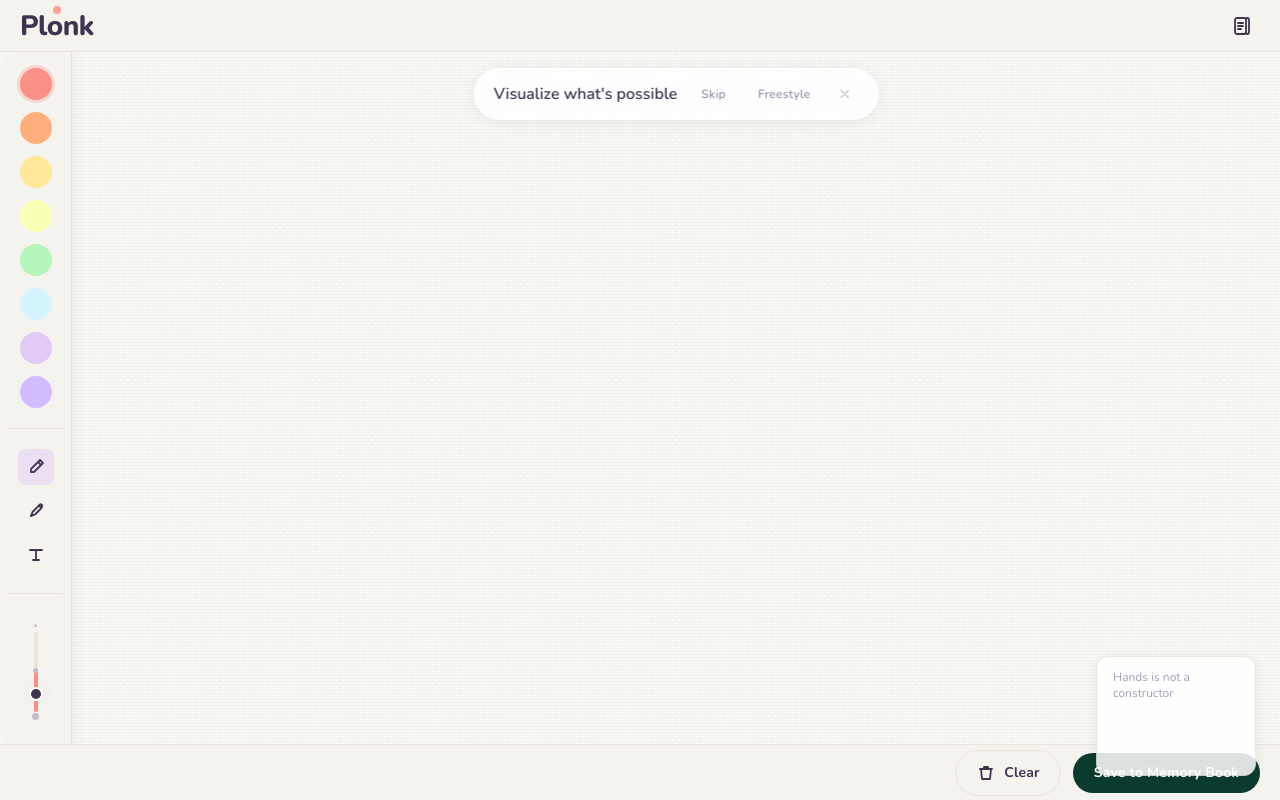
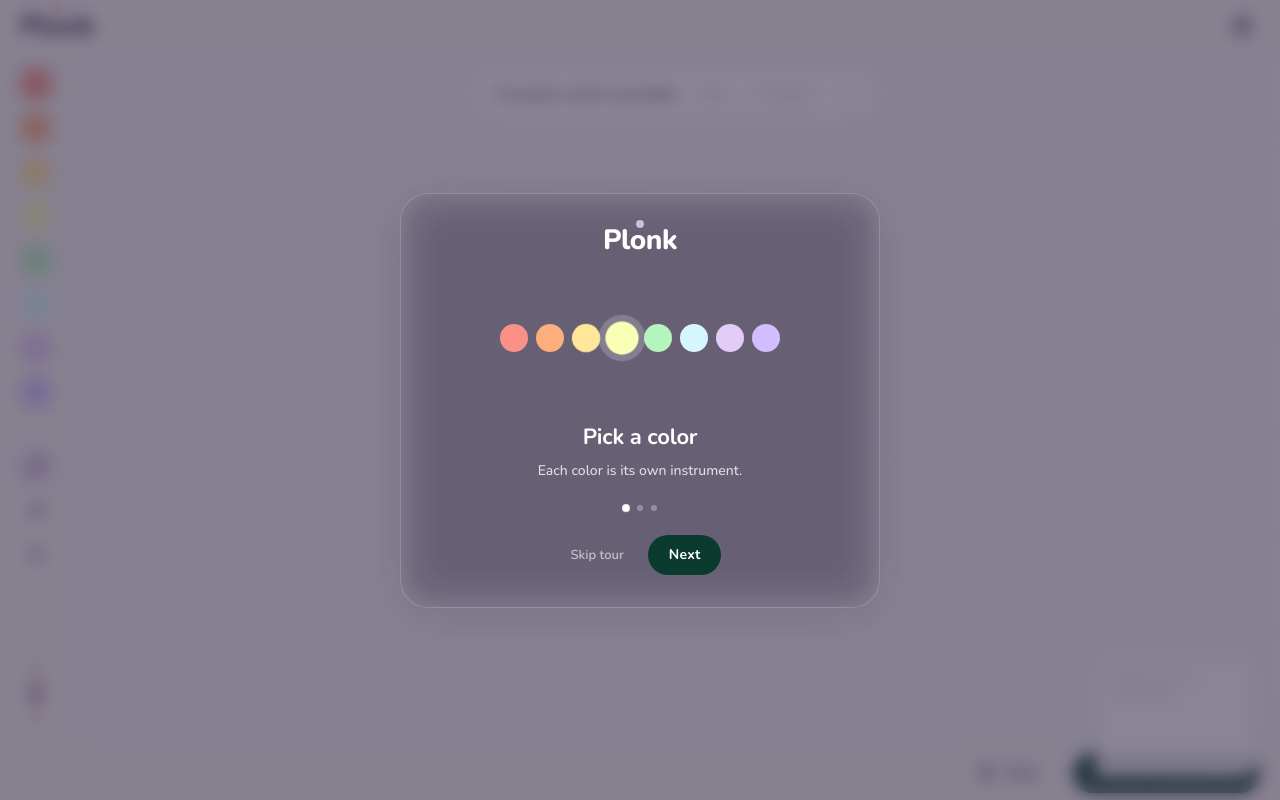
Before and after one commit to dpmavin/Plonk, a React (Vite) app: page / in a window 1280 px wide. Built offline with nearby package versions, Linux system fonts and the light colour scheme.

Commit message:
Step 17: OnboardingOverlay — 3-step intro shown on first visit, localStorage flag

```diff
--- a/src/App.jsx
+++ b/src/App.jsx
@@ -2,10 +2,20 @@
 import CanvasView from './views/CanvasView';
 import MemoryBookView from './views/MemoryBookView';
 import PlaybackView from './views/PlaybackView';
+import OnboardingOverlay from './components/OnboardingOverlay';
 
 export default function App() {
   const [view, setView] = useState('canvas'); // 'canvas' | 'memoryBook' | 'playback'
   const [selectedArtwork, setSelectedArtwork] = useState(null);
+  const [isOnboarded, setIsOnboarded] = useState(
+    () => {
+      try {
+        return localStorage.getItem('plonk_onboarded') === 'true';
+      } catch {
+        return true;
+      }
+    }
+  );
 
   const goCanvas = () => {
     setSelectedArtwork(null);
@@ -17,23 +27,31 @@
     setView('playback');
   };
 
+  let body;
   if (view === 'memoryBook') {
-    return (
+    body = (
       <MemoryBookView
         onBack={goCanvas}
         onOpenArtwork={goPlayback}
       />
     );
-  }
-
-  if (view === 'playback' && selectedArtwork) {
-    return (
+  } else if (view === 'playback' && selectedArtwork) {
+    body = (
       <PlaybackView
         artwork={selectedArtwork}
         onClose={() => setView('memoryBook')}
       />
     );
+  } else {
+    body = <CanvasView onOpenMemoryBook={goMemoryBook} />;
   }
 
-  return <CanvasView onOpenMemoryBook={goMemoryBook} />;
+  return (
+    <>
+      {body}
+      {!isOnboarded && (
+        <OnboardingOverlay onComplete={() => setIsOnboarded(true)} />
+      )}
+    </>
+  );
 }
--- /dev/null
+++ b/src/components/OnboardingOverlay.css
@@ -0,0 +1,158 @@
+.onboarding {
+  position: fixed;
+  inset: 0;
+  background: rgba(61, 52, 80, 0.6);
+  backdrop-filter: blur(8px);
+  -webkit-backdrop-filter: blur(8px);
+  z-index: var(--z-onboarding);
+  display: flex;
+  align-items: center;
+  justify-content: center;
+  padding: var(--space-5);
+  animation: fadeSlideUp var(--duration-slow) var(--ease-soft);
+}
+
+.onboarding.is-leaving {
+  animation: fadeSlideOutDown var(--duration-slow) var(--ease-soft) forwards;
+}
+
+@keyframes fadeSlideOutDown {
+  from { opacity: 1; transform: translateY(0); }
+  to   { opacity: 0; transform: translateY(12px); }
+}
+
+.onboarding__card {
+  width: 480px;
+  max-width: 100%;
+  background: rgba(255, 255, 255, 0.08);
+  border: 1px solid rgba(255, 255, 255, 0.18);
+  border-radius: var(--radius-xl);
+  padding: var(--space-8);
+  text-align: center;
+  color: var(--color-white);
+  box-shadow: var(--shadow-dialog);
+  backdrop-filter: blur(20px);
+  -webkit-backdrop-filter: blur(20px);
+}
+
+.onboarding__logo {
+  display: flex;
+  justify-content: center;
+  margin-bottom: var(--space-5);
+}
+
+.onboarding__illustration {
+  display: flex;
+  align-items: center;
+  justify-content: center;
+  margin: var(--space-6) 0;
+  min-height: 120px;
+}
+
+.onboarding__title {
+  font-family: 'Nunito', sans-serif;
+  font-size: 22px;
+  font-weight: 700;
+  letter-spacing: -0.01em;
+  margin: 0 0 var(--space-2);
+  color: var(--color-white);
+}
+
+.onboarding__body {
+  font-size: 14px;
+  font-weight: 500;
+  color: rgba(255, 255, 255, 0.8);
+  margin: 0 0 var(--space-6);
+  line-height: 1.5;
+}
+
+.onboarding__dots {
+  display: flex;
+  justify-content: center;
+  gap: var(--space-2);
+  margin-bottom: var(--space-6);
+}
+
+.onboarding__dot {
+  width: 6px;
+  height: 6px;
+  border-radius: 50%;
+  background: rgba(255, 255, 255, 0.3);
+  transition: background var(--duration-fast) var(--ease-soft), transform var(--duration-fast) var(--ease-soft);
+}
+
+.onboarding__dot.is-active {
+  background: var(--color-white);
+  transform: scale(1.3);
+}
+
+.onboarding__actions {
+  display: flex;
+  justify-content: center;
+  align-items: center;
+  gap: var(--space-3);
+}
+
+.onboarding__skip {
+  font-family: 'Nunito', sans-serif;
+  font-size: 13px;
+  font-weight: 600;
+  color: rgba(255, 255, 255, 0.6);
+  padding: var(--space-2) var(--space-3);
+  transition: color var(--duration-fast) var(--ease-soft);
+}
+
+.onboarding__skip:hover {
+  color: var(--color-white);
+}
+
+/* === Illustrations === */
+.ob-palette {
+  display: flex;
+  gap: var(--space-2);
+  flex-wrap: wrap;
+  justify-content: center;
+  max-width: 320px;
+}
+
+.ob-palette__dot {
+  width: 28px;
+  height: 28px;
+  border-radius: 50%;
+  box-shadow: 0 0 0 0 rgba(255, 255, 255, 0);
+  animation: palettePulse 4s var(--ease-soft) infinite;
+}
+
+.ob-palette__dot:nth-child(1) { animation-delay: 0s; }
+.ob-palette__dot:nth-child(2) { animation-delay: 0.4s; }
+.ob-palette__dot:nth-child(3) { animation-delay: 0.8s; }
+.ob-palette__dot:nth-child(4) { animation-delay: 1.2s; }
+.ob-palette__dot:nth-child(5) { animation-delay: 1.6s; }
+.ob-palette__dot:nth-child(6) { animation-delay: 2s; }
+.ob-palette__dot:nth-child(7) { animation-delay: 2.4s; }
+.ob-palette__dot:nth-child(8) { animation-delay: 2.8s; }
+
+@keyframes palettePulse {
+  0%, 100% { transform: scale(1); box-shadow: 0 0 0 0 rgba(255, 255, 255, 0); }
+  10% { transform: scale(1.2); box-shadow: 0 0 0 6px rgba(255, 255, 255, 0.2); }
+  20% { transform: scale(1); box-shadow: 0 0 0 0 rgba(255, 255, 255, 0); }
+}
+
+.ob-pinch {
+  display: flex;
+  justify-content: center;
+}
+
+.ob-notes svg text {
+  animation: noteFloat 2.4s var(--ease-soft) infinite;
+}
+
+.ob-notes svg text:nth-of-type(2) { animation-delay: 0.4s; }
+.ob-notes svg text:nth-of-type(3) { animation-delay: 0.8s; }
+
+@keyframes noteFloat {
+  0%   { opacity: 0; transform: translateY(8px); }
+  30%  { opacity: 1; transform: translateY(0); }
+  70%  { opacity: 1; transform: translateY(-4px); }
+  100% { opacity: 0; transform: translateY(-12px); }
+}
--- /dev/null
+++ b/src/components/OnboardingOverlay.jsx
@@ -0,0 +1,140 @@
+import { useState } from 'react';
+import PlonkLogo from './PlonkLogo';
+import { COPY } from '../constants/copy';
+import { MVP_PALETTE } from '../constants/palette';
+import './OnboardingOverlay.css';
+
+const STEPS = [
+  {
+    title: COPY.onboarding.step1Title,
+    body: COPY.onboarding.step1Body,
+    illustration: 'palette',
+  },
+  {
+    title: COPY.onboarding.step2Title,
+    body: COPY.onboarding.step2Body,
+    illustration: 'pinch',
+  },
+  {
+    title: COPY.onboarding.step3Title,
+    body: COPY.onboarding.step3Body,
+    illustration: 'notes',
+  },
+];
+
+export default function OnboardingOverlay({ onComplete }) {
+  const [idx, setIdx] = useState(0);
+  const [leaving, setLeaving] = useState(false);
+  const step = STEPS[idx];
+  const isLast = idx === STEPS.length - 1;
+
+  const finish = () => {
+    try {
+      localStorage.setItem('plonk_onboarded', 'true');
+    } catch {}
+    setLeaving(true);
+    setTimeout(() => onComplete?.(), 400);
+  };
+
+  const next = () => (isLast ? finish() : setIdx((i) => i + 1));
+
+  return (
+    <div className={'onboarding' + (leaving ? ' is-leaving' : '')}>
+      <div className="onboarding__card">
+        <div className="onboarding__logo">
+          <PlonkLogo variant="mono" />
+        </div>
+
+        <div className="onboarding__illustration">
+          {step.illustration === 'palette' && <PaletteIllustration />}
+          {step.illustration === 'pinch' && <PinchIllustration />}
+          {step.illustration === 'notes' && <NotesIllustration />}
+        </div>
+
+        <h2 className="onboarding__title">{step.title}</h2>
+        <p className="onboarding__body">{step.body}</p>
+
+        <div className="onboarding__dots">
+          {STEPS.map((_, i) => (
+            <span
+              key={i}
+              className={'onboarding__dot' + (i === idx ? ' is-active' : '')}
+            />
+          ))}
+        </div>
+
+        <div className="onboarding__actions">
+          <button
+            type="button"
+            className="onboarding__skip"
+            onClick={finish}
+          >
+            {COPY.onboarding.skip}
+          </button>
+          <button type="button" className="btn btn--primary" onClick={next}>
+            {isLast ? COPY.onboarding.finish : COPY.onboarding.next}
+          </button>
+        </div>
+      </div>
+    </div>
+  );
+}
+
+function PaletteIllustration() {
+  return (
+    <div className="ob-palette">
+      {MVP_PALETTE.map((c) => (
+        <span
+          key={c.id}
+          className="ob-palette__dot"
+          style={{ background: c.hex }}
+        />
+      ))}
+    </div>
+  );
+}
+
+function PinchIllustration() {
+  return (
+    <div className="ob-pinch">
+      <svg width="120" height="120" viewBox="0 0 120 120" fill="none">
+        <circle cx="60" cy="60" r="14" fill="var(--color-coral)" fillOpacity="0.85">
+          <animate
+            attributeName="r"
+            values="14;9;14"
+            dur="1.6s"
+            repeatCount="indefinite"
+          />
+        </circle>
+        <circle
+          cx="60"
+          cy="60"
+          r="26"
+          stroke="var(--color-white)"
+          strokeWidth="2"
+          strokeOpacity="0.5"
+          strokeDasharray="3 4"
+        />
+      </svg>
+    </div>
+  );
+}
+
+function NotesIllustration() {
+  return (
+    <div className="ob-notes">
+      <svg width="120" height="120" viewBox="0 0 120 120" fill="none">
+        <path
+          d="M30 90 Q 50 30 90 60"
+          stroke="var(--color-lavender)"
+          strokeWidth="3"
+          strokeLinecap="round"
+          fill="none"
+        />
+        <text x="38" y="50" fontSize="28" fill="var(--color-mint)">♪</text>
+        <text x="62" y="40" fontSize="28" fill="var(--color-yellow)">♫</text>
+        <text x="82" y="62" fontSize="28" fill="var(--color-coral)">♪</text>
+      </svg>
+    </div>
+  );
+}
```
